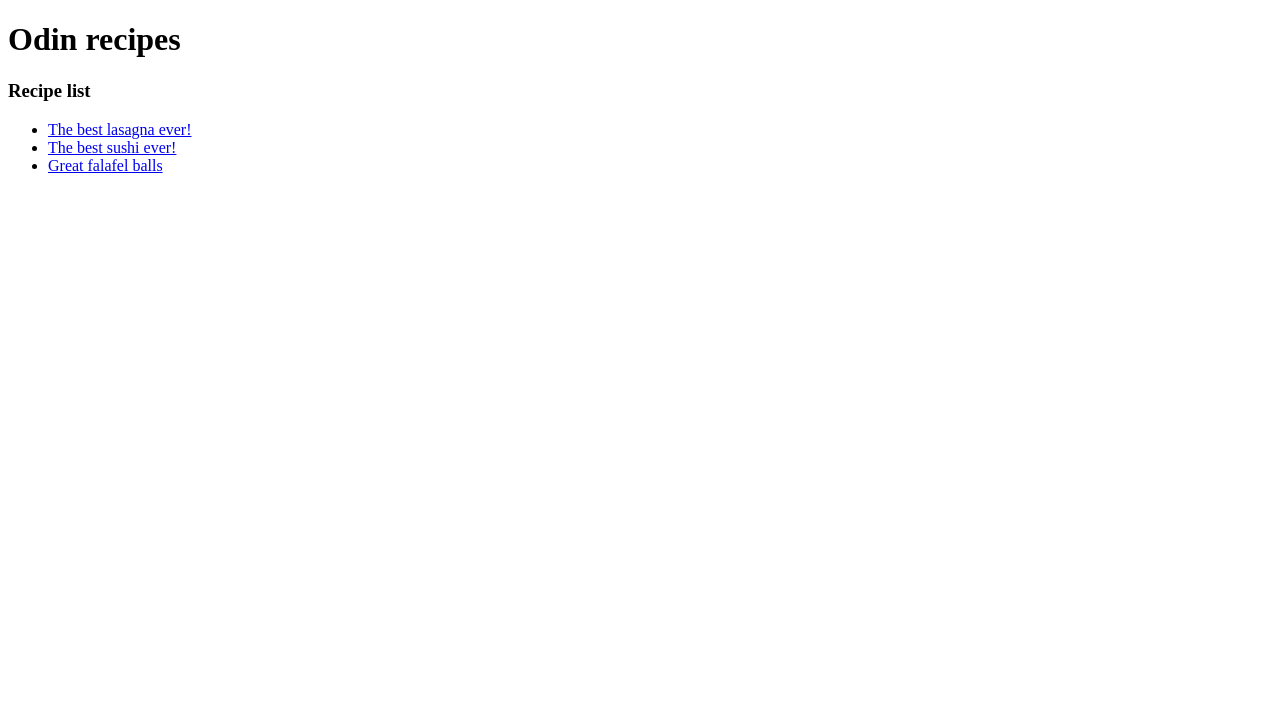
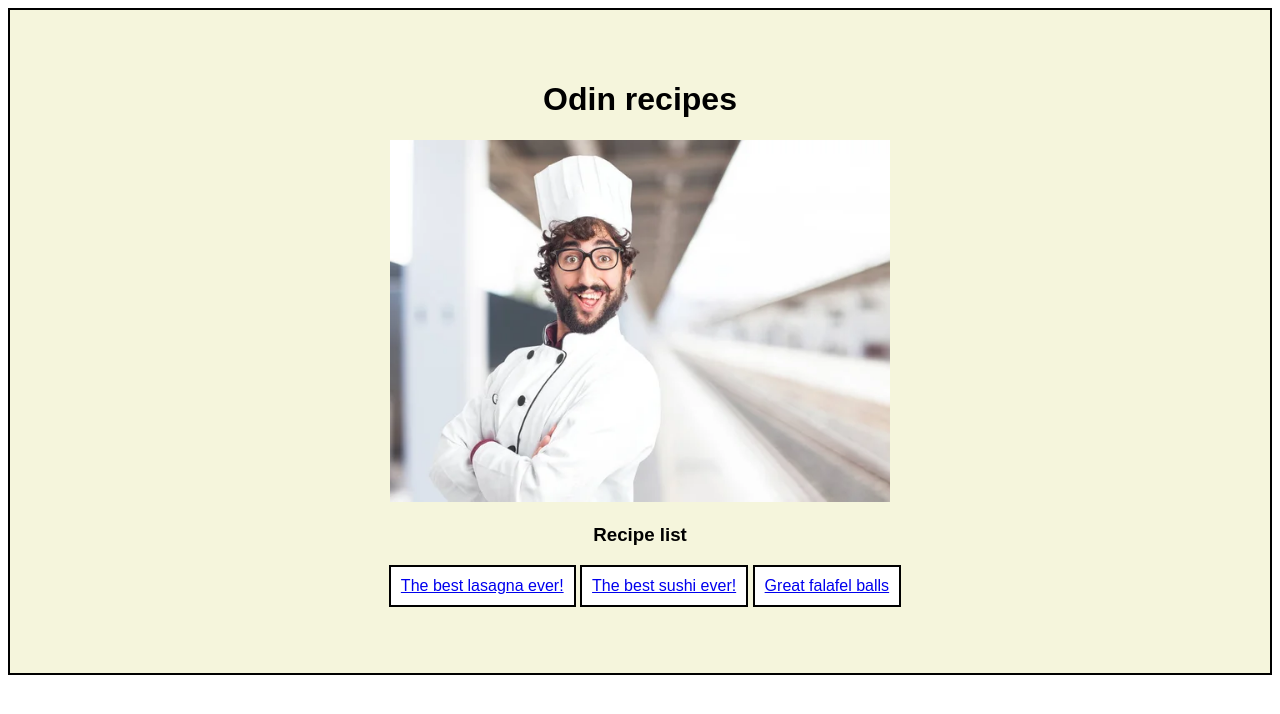
Before and after one commit to somogy96/odin_recipes, a plain HTML site: page index.html in a window 1280 px wide. Drawn offline with Linux system fonts and the light colour scheme.

Commit message:
Upgrade look in css
Made the frontpage and the recipe pages prettier!

```diff
--- a/index.html
+++ b/index.html
@@ -4,18 +4,20 @@
     <head>
         <meta charset="UTF-8">
         <title>Odin recipes project</title>
+        <link href="styles.css" rel="stylesheet"/>
     </head>
 
     <body>
-        <h1>Odin recipes</h1>
+        <div class="container">
+            <h1>Odin recipes</h1>
+            <img src="./img/chef.jpg" alt="picture of happy chef" style="width: 500px; height: auto;">
+            <h3>Recipe list</h3>
+            <ul>
+                <li><a href="./recipes/lasagna.html" class="lasagna">The best lasagna ever!</a></li>
+                <li><a href="./recipes/sushi.html" class="sushi">The best sushi ever!</a></li>
+                <li><a href="./recipes/falafel.html" class="falafel">Great falafel balls</a> </li>
 
-        <h3>Recipe list</h3>
-        <ul>
-            <li><a href="./recipes/lasagna.html">The best lasagna ever!</a></li>
-            <li><a href="./recipes/sushi.html">The best sushi ever!</a></li>
-            <li><a href="./recipes/falafel.html">Great falafel balls</a> </li>
-
-        </ul>
-
+            </ul>
+        </div>
     </body>
 </html>
--- /dev/null
+++ b/recipes/styles.css
@@ -0,0 +1,17 @@
+* {
+    font-family: "Arial", sans-serif;
+}
+
+img {
+    width: 500px;
+    height: auto;
+    border: 2px solid;
+}
+
+div {
+    background: beige;
+    margin: auto;
+    padding: 50px;
+    width: 500px;
+    border: 2px solid;
+}
--- /dev/null
+++ b/styles.css
@@ -0,0 +1,24 @@
+* {
+    font-family: "Arial", sans-serif;
+}
+
+ul {
+    margin-left: -30px;
+}
+
+li {
+    display: inline-block;
+    padding:10px;
+    border: 2px solid black;
+    background: white;
+
+}
+
+/* Boxes */
+.container {
+    margin: auto;
+    background: beige;
+    text-align: center;
+    padding: 50px;
+    border: 2px solid;
+}
```
Also changed, not shown: recipes/falafel.html (+3 -0 lines), recipes/lasagna.html (+5 -1 lines), recipes/sushi.html (+3 -0 lines), img/chef.jpg (added).
